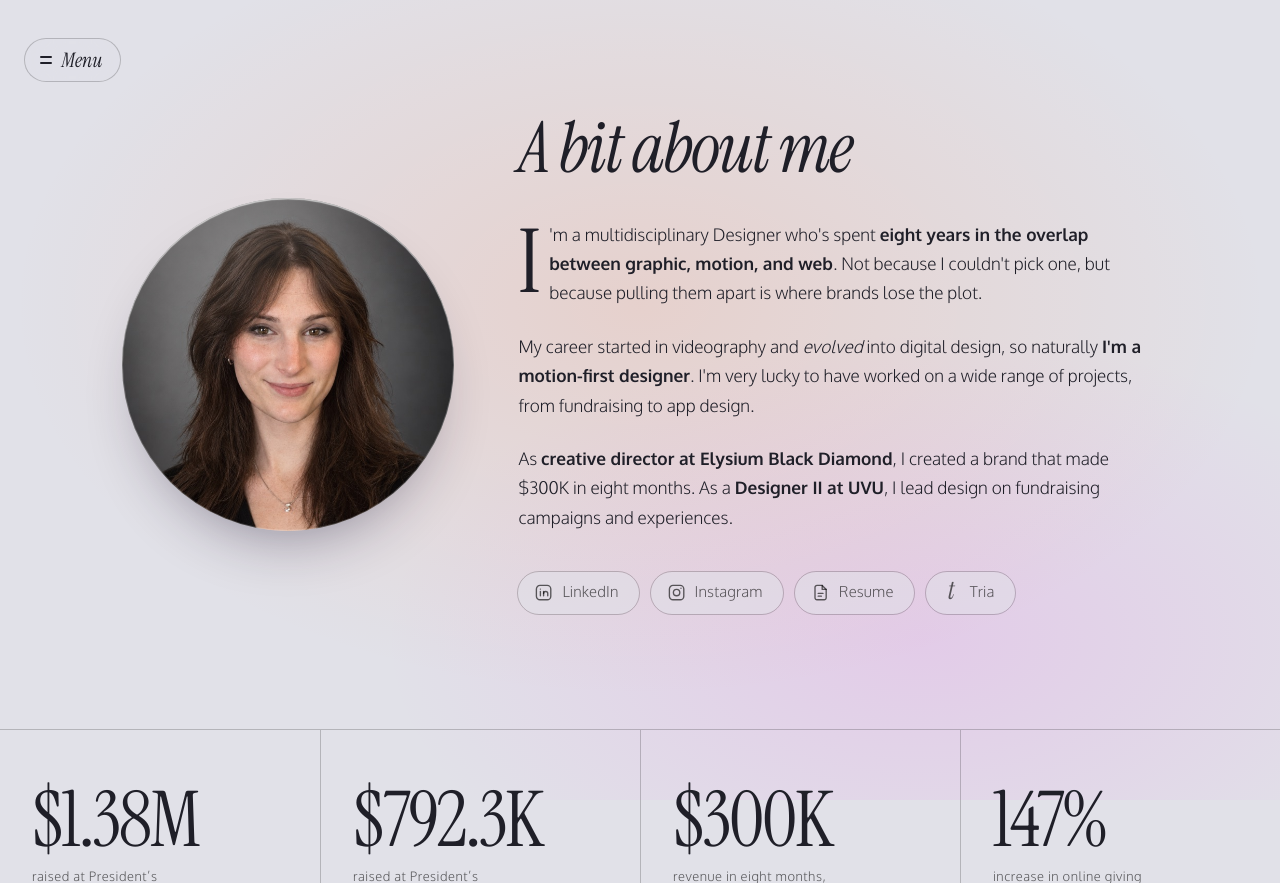
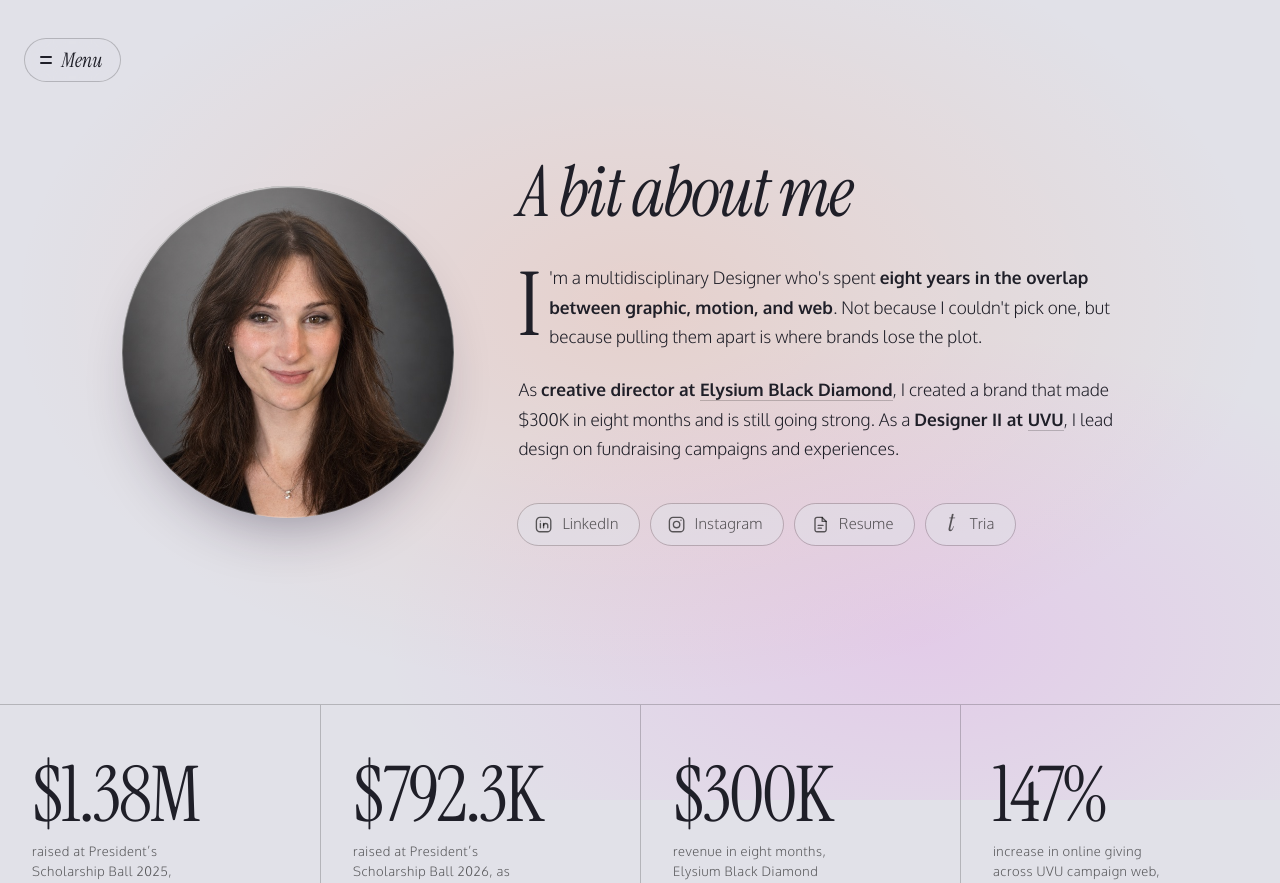
Before and after one commit to zoeallgaier/portfolio, a PHP site: page /about.html in a window 1280 px wide. Shown: the top 883 px of the page. Run offline with PHP 8.4, Linux system fonts and the light colour scheme.

Commit message:
About: link employers, trim intro; Resume: add PSB26 result, drop $254M claim
Co-Authored-By: Claude Opus 5.5 <noreply@anthropic.com>

```diff
--- a/about.html
+++ b/about.html
@@ -43,8 +43,7 @@
       <div class="about-copy">
         <h1 class="about-title">A bit about me</h1>
         <p class="about-lede"><span class="about-dropcap">I</span>'m a multidisciplinary Designer who's spent <strong>eight years in the overlap between graphic, motion, and web</strong>. Not because I couldn't pick one, but because pulling them apart is where brands lose the plot.</p>
-        <p>My career started in videography and <em>evolved</em> into digital design, so naturally <strong>I'm a motion-first designer</strong>. I'm very lucky to have worked on a wide range of projects, from fundraising to app design.</p>
-        <p>As <strong>creative director at Elysium Black Diamond</strong>, I created a brand that made $300K in eight months. As a <strong>Designer II at UVU</strong>, I lead design on fundraising campaigns and experiences.</p>
+        <p>As <strong>creative director at <a href="https://elysiumblack.com/" target="_blank" rel="noopener">Elysium Black Diamond</a></strong>, I created a brand that made $300K in eight months and is still going strong. As a <strong>Designer II at <a href="https://www.uvu.edu/advancement/" target="_blank" rel="noopener">UVU</a></strong>, I lead design on fundraising campaigns and experiences.</p>
 
         <div class="about-actions">
           <a class="pill" href="https://www.linkedin.com/in/zoeallgaier/" target="_blank" rel="noopener">
--- a/css/about.css
+++ b/css/about.css
@@ -65,6 +65,14 @@
    column's 300 computes to 400 — near-invisible next to the body text. */
 .about-copy b,
 .about-copy strong { font-weight: 700; }
+
+/* Inline links (employers): a hairline underline that firms up on hover. */
+.about-copy p a {
+  border-bottom: 1px solid var(--rule);
+  transition: border-color 0.2s;
+}
+
+.about-copy p a:hover { border-color: var(--text); }
 
 /* Drop cap: a three-line Instrument Serif initial. Spanned in the markup
    rather than ::first-letter — the lede opens on a contraction, and WebKit
--- a/resume.html
+++ b/resume.html
@@ -58,7 +58,8 @@
           <h2 class="cv-title">Designer II</h2>
           <p class="cv-org">Utah Valley University</p>
           <ul class="cv-points">
-            <li>Designed + scaled brand system for UVU's first comprehensive fundraising campaign across <strong>902+ projects</strong>, contributing to <strong>$254M raised</strong></li>
+            <li>Created 'Future in Focus' campaign for President's Scholarship Ball 2026, leading to <strong>$792.3k raised</strong></li>
+            <li>Designed for UVU's first comprehensive fundraising campaign across <strong>902+ projects</strong></li>
             <li>Led UX redesign of donor-facing giving pages, increasing engagement rate to <strong>96.2%</strong> (+59.5%) through mobile optimization, A/B testing, and reduced steps-to-donate</li>
             <li>Drove <strong>147%</strong> increase in online giving through redesigned campaign assets and improved UX across web, email, and digital platforms</li>
             <li>Grew newsletter CTR by <strong>454%</strong> (1.3% → 7.2%) through iterative design and audience-informed layout improvements</li>
```
